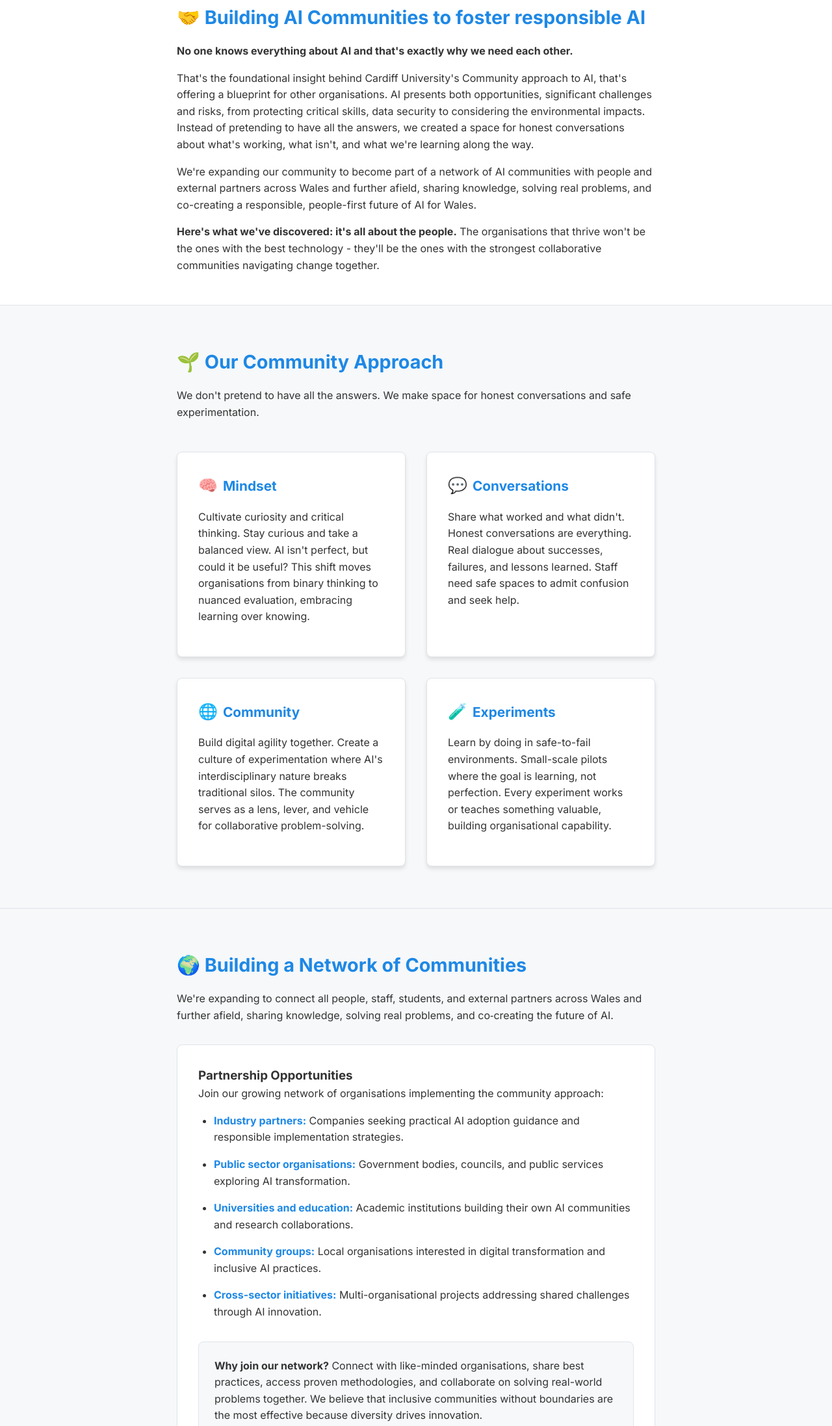
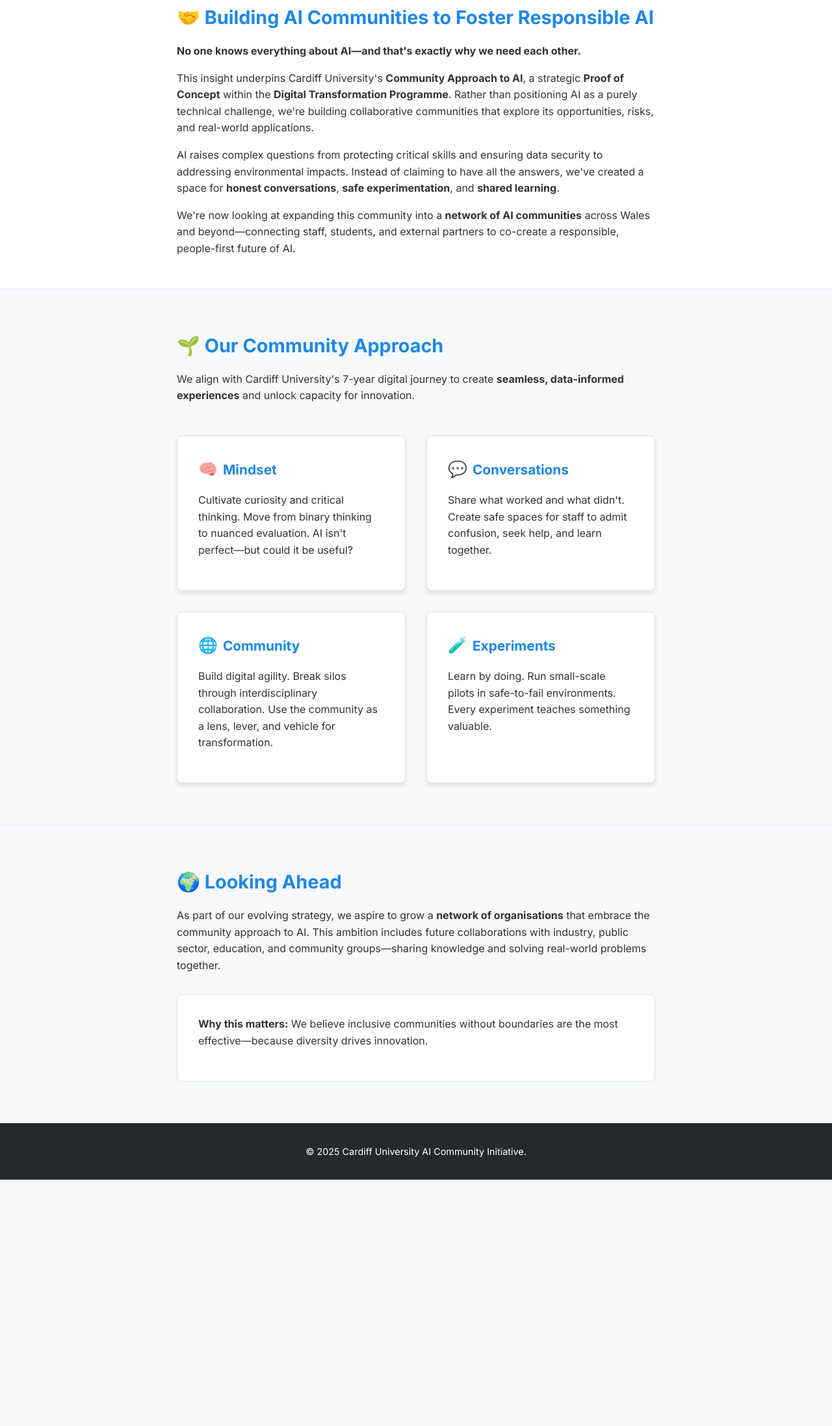
Before and after one commit to wmgmm/thematts, a plain HTML site: page community.html in a window 1280 px wide. Shown: the part 156-2350 px from the top of the page at 65% size. After the commit the page ends 1971 px from the top, so only its background shows below. Drawn offline with Linux system fonts and the light colour scheme.

Commit message:
Update community.html

```diff
--- a/community.html
+++ b/community.html
@@ -381,41 +381,39 @@
     <!-- Intro section -->
     <section class="intro">
         <div class="container">
-            <h2>🤝 Building AI Communities to foster responsible AI</h2>
-            <p><strong>No one knows everything about AI and that's exactly why we need each other.</strong></p>
-            <p>That's the foundational insight behind Cardiff University's Community approach to AI, that's offering a blueprint for other organisations. AI presents both opportunities, significant challenges and risks, from protecting critical skills, data security to considering the environmental impacts. Instead of pretending to have all the answers, we created a space for honest conversations about what's working, what isn't, and what we're learning along the way.</p>
-            <p>We're expanding our community to become part of a network of AI communities with people and external partners across Wales and further afield, sharing knowledge, solving real problems, and co-creating a responsible, people-first future of AI for Wales.</p>
-            <p><strong>Here's what we've discovered: it's all about the people.</strong> The organisations that thrive won't be the ones with the best technology - they'll be the ones with the strongest collaborative communities navigating change together.</p>
+            <h2>🤝 Building AI Communities to Foster Responsible AI</h2>
+            <p><strong>No one knows everything about AI—and that's exactly why we need each other.</strong></p>
+            <p>This insight underpins Cardiff University's <strong>Community Approach to AI</strong>, a strategic <strong>Proof of Concept</strong> within the <strong>Digital Transformation Programme</strong>. Rather than positioning AI as a purely technical challenge, we're building collaborative communities that explore its opportunities, risks, and real-world applications.</p>
+            <p>AI raises complex questions from protecting critical skills and ensuring data security to addressing environmental impacts. Instead of claiming to have all the answers, we've created a space for <strong>honest conversations</strong>, <strong>safe experimentation</strong>, and <strong>shared learning</strong>.</p>
+            <p>We're now looking at expanding this community into a <strong>network of AI communities</strong> across Wales and beyond—connecting staff, students, and external partners to co-create a responsible, people-first future of AI.</p>
         </div>
     </section>
-
-
 
     <!-- Values section matching your approach -->
     <section class="values">
         <div class="container">
             <h2>🌱 Our Community Approach</h2>
-            <p>We don't pretend to have all the answers. We make space for honest conversations and safe experimentation.</p>
+            <p>We align with Cardiff University's 7-year digital journey to create <strong>seamless, data-informed experiences</strong> and unlock capacity for innovation.</p>
 
             <div class="values-grid">
                 <div class="value-card">
                     <h3><span class="emoji">🧠</span>Mindset</h3>
-                    <p>Cultivate curiosity and critical thinking. Stay curious and take a balanced view. AI isn't perfect, but could it be useful? This shift moves organisations from binary thinking to nuanced evaluation, embracing learning over knowing.</p>
+                    <p>Cultivate curiosity and critical thinking. Move from binary thinking to nuanced evaluation. AI isn't perfect—but could it be useful?</p>
                 </div>
 
                 <div class="value-card">
                     <h3><span class="emoji">💬</span>Conversations</h3>
-                    <p>Share what worked and what didn't. Honest conversations are everything. Real dialogue about successes, failures, and lessons learned. Staff need safe spaces to admit confusion and seek help.</p>
+                    <p>Share what worked and what didn't. Create safe spaces for staff to admit confusion, seek help, and learn together.</p>
                 </div>
 
                 <div class="value-card">
                     <h3><span class="emoji">🌐</span>Community</h3>
-                    <p>Build digital agility together. Create a culture of experimentation where AI's interdisciplinary nature breaks traditional silos. The community serves as a lens, lever, and vehicle for collaborative problem-solving.</p>
+                    <p>Build digital agility. Break silos through interdisciplinary collaboration. Use the community as a lens, lever, and vehicle for transformation.</p>
                 </div>
 
                 <div class="value-card">
                     <h3><span class="emoji">🧪</span>Experiments</h3>
-                    <p>Learn by doing in safe-to-fail environments. Small-scale pilots where the goal is learning, not perfection. Every experiment works or teaches something valuable, building organisational capability.</p>
+                    <p>Learn by doing. Run small-scale pilots in safe-to-fail environments. Every experiment teaches something valuable.</p>
                 </div>
             </div>
         </div>
@@ -424,29 +422,14 @@
     <!-- Network of Communities section -->
     <section class="benefits">
         <div class="container">
-            <h2>🌍 Building a Network of Communities</h2>
-            <p>We're expanding to connect all people, staff, students, and external partners across Wales and further afield, sharing knowledge, solving real problems, and co‑creating the future of AI.</p>
+            <h2>🌍 Looking Ahead</h2>
+            <p>As part of our evolving strategy, we aspire to grow a <strong>network of organisations</strong> that embrace the community approach to AI. This ambition includes future collaborations with industry, public sector, education, and community groups—sharing knowledge and solving real-world problems together.</p>
 
             <div class="benefits-list">
-                <h3>Partnership Opportunities</h3>
-                <p>Join our growing network of organisations implementing the community approach:</p>
-                <ul>
-                    <li><strong>Industry partners:</strong> Companies seeking practical AI adoption guidance and responsible implementation strategies.</li>
-                    <li><strong>Public sector organisations:</strong> Government bodies, councils, and public services exploring AI transformation.</li>
-                    <li><strong>Universities and education:</strong> Academic institutions building their own AI communities and research collaborations.</li>
-                    <li><strong>Community groups:</strong> Local organisations interested in digital transformation and inclusive AI practices.</li>
-                    <li><strong>Cross-sector initiatives:</strong> Multi-organisational projects addressing shared challenges through AI innovation.</li>
-                </ul>
-
-                <div style="background: var(--light); border: 1px solid var(--border); border-radius: 8px; padding: 1.5rem; margin-top: 2rem;">
-                    <p><strong>Why join our network?</strong> Connect with like-minded organisations, share best practices, access proven methodologies, and collaborate on solving real-world problems together. We believe that inclusive communities without boundaries are the most effective because diversity drives innovation.</p>
-                </div>
+                <p><strong>Why this matters:</strong> We believe inclusive communities without boundaries are the most effective—because diversity drives innovation.</p>
             </div>
         </div>
     </section>
-
-    <!-- Contact section -->
-
 
     <footer>
         <div class="container">
```
